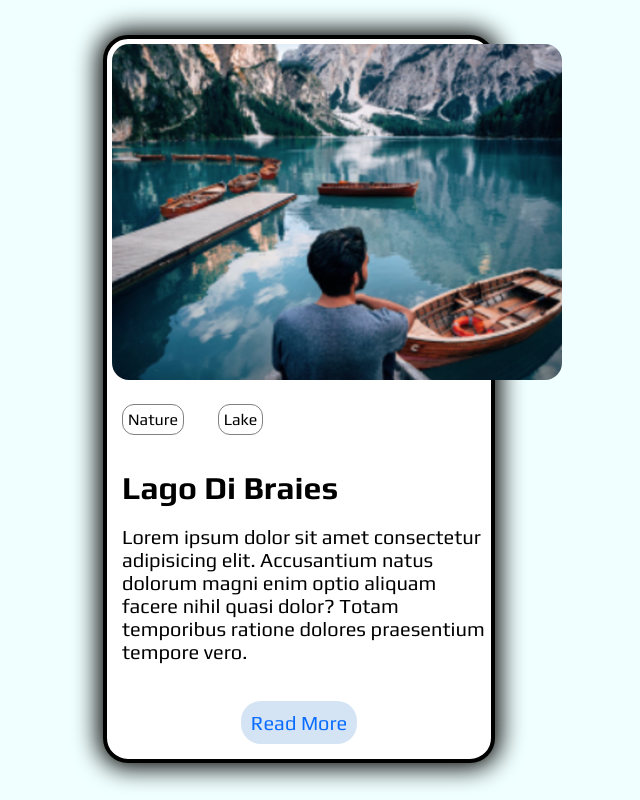
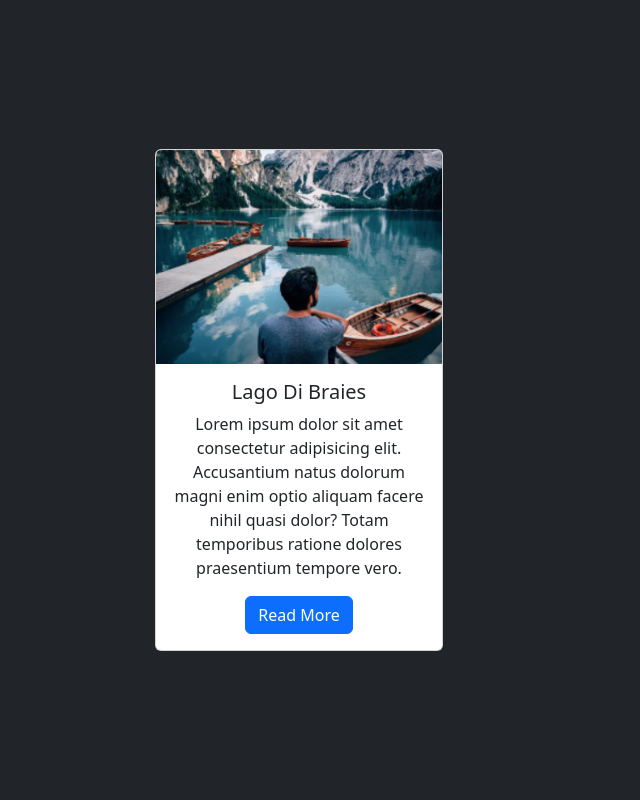
Before and after one commit to Shubhashish-Chakraborty/CardLayout, a plain HTML site: page index.html in a window 1280 px wide. Shown: the whole page, without its empty margins (341-981 px from the left). Drawn offline with nearby package versions, Linux system fonts and the light colour scheme; a web font is replaced by a local one.

Commit message:
Built Using Bootstrap

```diff
--- a/index.html
+++ b/index.html
@@ -1,81 +1,28 @@
 <!DOCTYPE html>
 <html lang="en">
+
 <head>
     <meta charset="UTF-8">
     <meta name="viewport" content="width=device-width, initial-scale=1.0">
-    <title>Document</title>
-    <link rel="stylesheet" href="style.css">
+    <title>Homepage!!</title>
+    <link href="https://cdn.jsdelivr.net/npm/bootstrap@5.3.3/dist/css/bootstrap.min.css" rel="stylesheet"
+        integrity="sha384-QWTKZyjpPEjISv5WaRU9OFeRpok6YctnYmDr5pNlyT2bRjXh0JMhjY6hW+ALEwIH" crossorigin="anonymous">
 </head>
-<body>
 
-    <div class="parent-box">
+<body class="bg-dark d-flex justify-content-center align-items-center" style="min-height: 100vh;"> <!-- Added d-flex justify-content-center align-items-center -->
 
-
-        <div class="box">
-
-
-            <div class="img-div">
-
-                <img src="assets/person-img.png" alt="Person Image">
-
-
-            </div>
-
-
-            <div class="buttons-div">
-
-                <div class="buttons button1">Nature</div>
-                <div class="buttons button2">Lake</div>
-
-            </div>
-
-            <br>
-            <div class="written-stuff">
-
-                <h1>Lago Di Braies</h1>
-
-                <br>
-
-                <p>
-                    Lorem ipsum dolor sit amet consectetur adipisicing elit. Accusantium natus dolorum magni enim optio aliquam facere nihil quasi dolor? Totam temporibus ratione dolores praesentium tempore vero.
-                </p>
-
-
-
-            </div>
-
-            <br><br>
-
-            <div class="readmore-div">
-
-
-                <div class="rm-button">
-
-                    Read More
-
-                </div>
-
-
-
-
-
-            </div>
-
-
-
+    <div class="card" style="width: 18rem;">
+        <img src="assets/person-img.png" class="card-img-top" alt="...">
+        <div class="card-body text-center"> <!-- Added text-center -->
+            <h5 class="card-title">Lago Di Braies</h5>
+            <p class="card-text">Lorem ipsum dolor sit amet consectetur adipisicing elit. Accusantium natus dolorum magni enim optio aliquam facere nihil quasi dolor? Totam temporibus ratione dolores praesentium tempore vero.</p>
+            <a href="https://twitter.com/__Shubhashish__" target="_blank" class="btn btn-primary">Read More</a>
         </div>
-
-
-
-
-
-
-
-
     </div>
 
+    <script src="https://cdn.jsdelivr.net/npm/bootstrap@5.3.3/dist/js/bootstrap.bundle.min.js"
+        integrity="sha384-YvpcrYf0tY3lHB60NNkmXc5s9fDVZLESaAA55NDzOxhy9GkcIdslK1eN7N6jIeHz"
+        crossorigin="anonymous"></script>
+</body>
 
-
-
-</body>
 </html>
```
